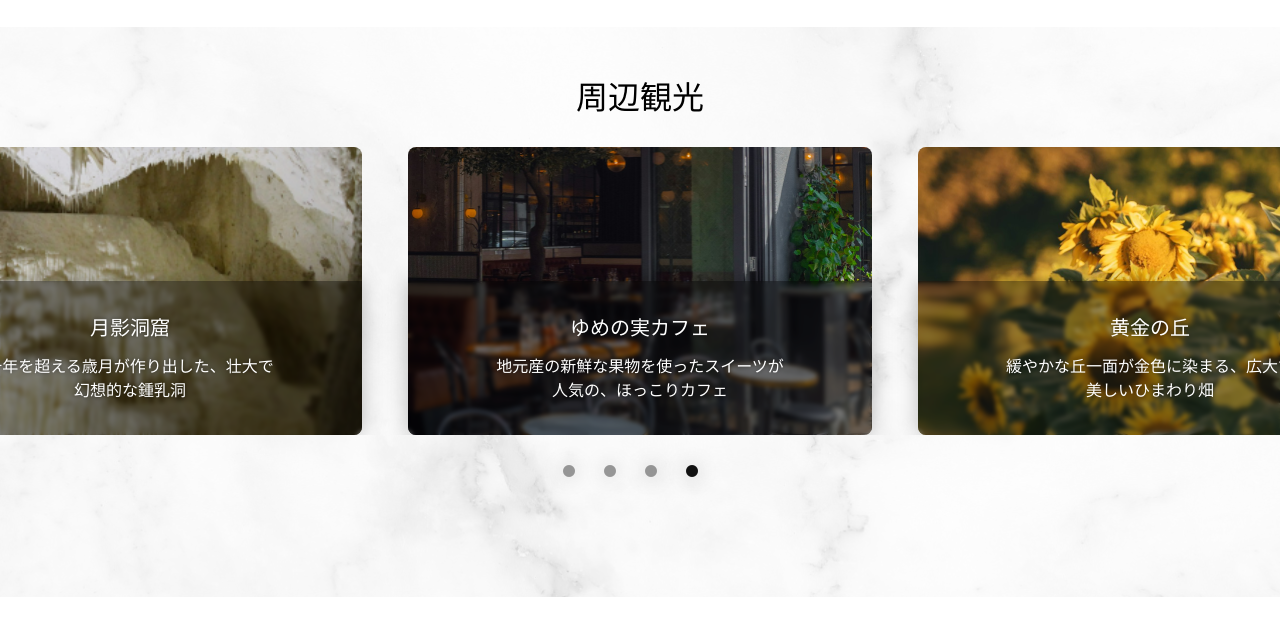
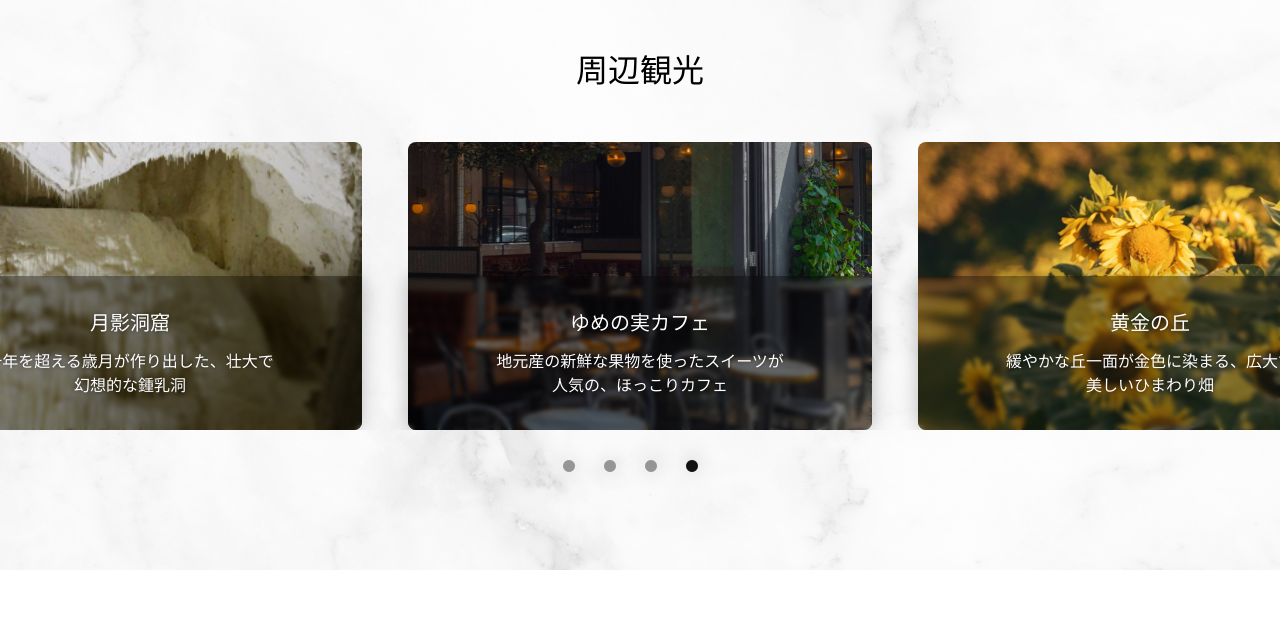
Before and after one commit to hackathon-teamhayasirice/hackathon-teamhayasirice, a plain HTML site: page under-slider/index.html in a window 1280 px wide. Shown: the top 636 px of the page. Drawn offline with nearby package versions, Linux system fonts and the light colour scheme.

Commit message:
margin修正

```diff
--- a/under-slider/style.css
+++ b/under-slider/style.css
@@ -4,13 +4,15 @@ body {
   font-family: Arial, sans-serif;
 }
 .page-around {
+  margin: 0;
   padding: 0;
   height: 570px;
   width: 100%;
   background: url(./img/kuraidairi.png);
 }
 .page-around-title {
-  padding-top: 48px;
+  margin: 0;
+  padding: 48px 0;
   text-align: center;
   font-family: "Shippori Mincho", serif;
   font-size: 32px;
```
